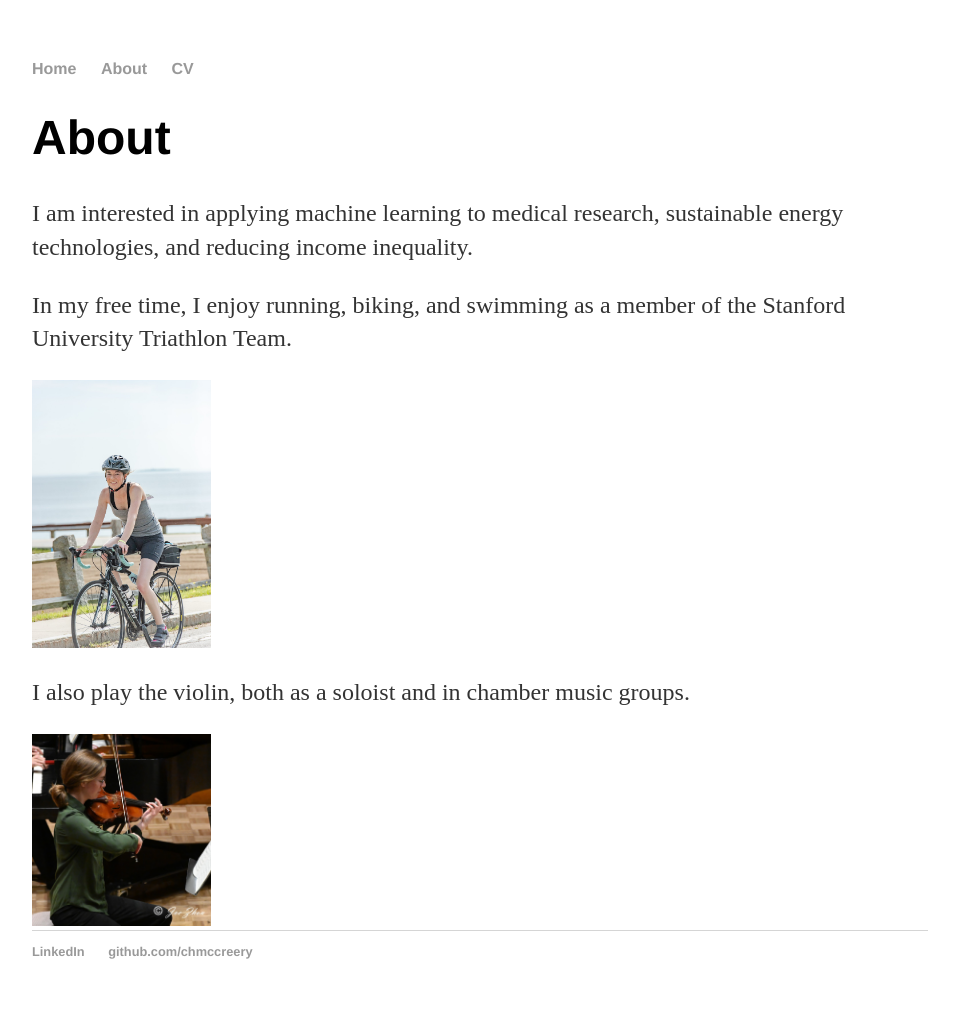
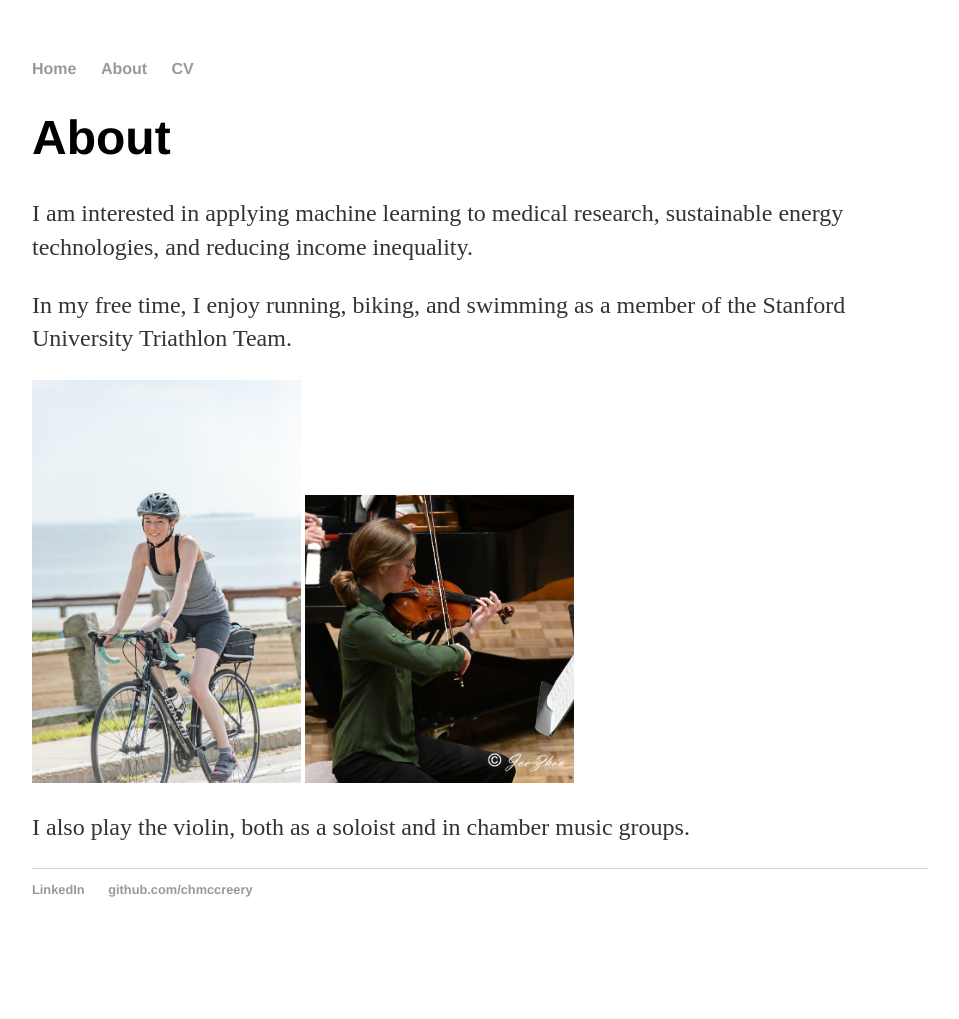
Before and after one commit to chmccreery/chmccreery.github.io, a Jekyll site: the page built from about/index.html, in a window 1280 px wide. Shown: the whole page, without its empty margins (160-1119 px from the left). Built offline with Jekyll 4.4.1, drawn with Linux system fonts in a browser that asks for light colours; after the commit the page ends 957 px from its top, so only the background shows below that.

Commit message:
Update index.html

```diff
--- a/about/index.html
+++ b/about/index.html
@@ -6,7 +6,7 @@
 	<h1>About</h1>
 	<p> I am interested in applying machine learning to medical research, sustainable energy technologies, and reducing income inequality.</p>
 	<p> In my free time, I enjoy running, biking, and swimming as a member of the Stanford University Triathlon Team.</p>
-	<td width="28%"><img src="/images/bikeride3.jpg" width="20%"></td>
+	<td width="28%"><img src="/images/bikeride3.jpg" width="30%"></td>
+	<td width="28%"><img src="/images/quartet2.jpg" width="30%"></td>
 	<p> I also play the violin, both as a soloist and in chamber music groups.</p>
-	<td width="28%"><img src="/images/quartet2.jpg" width="20%"></td>
 </div><!-- /.blurb -->
```
